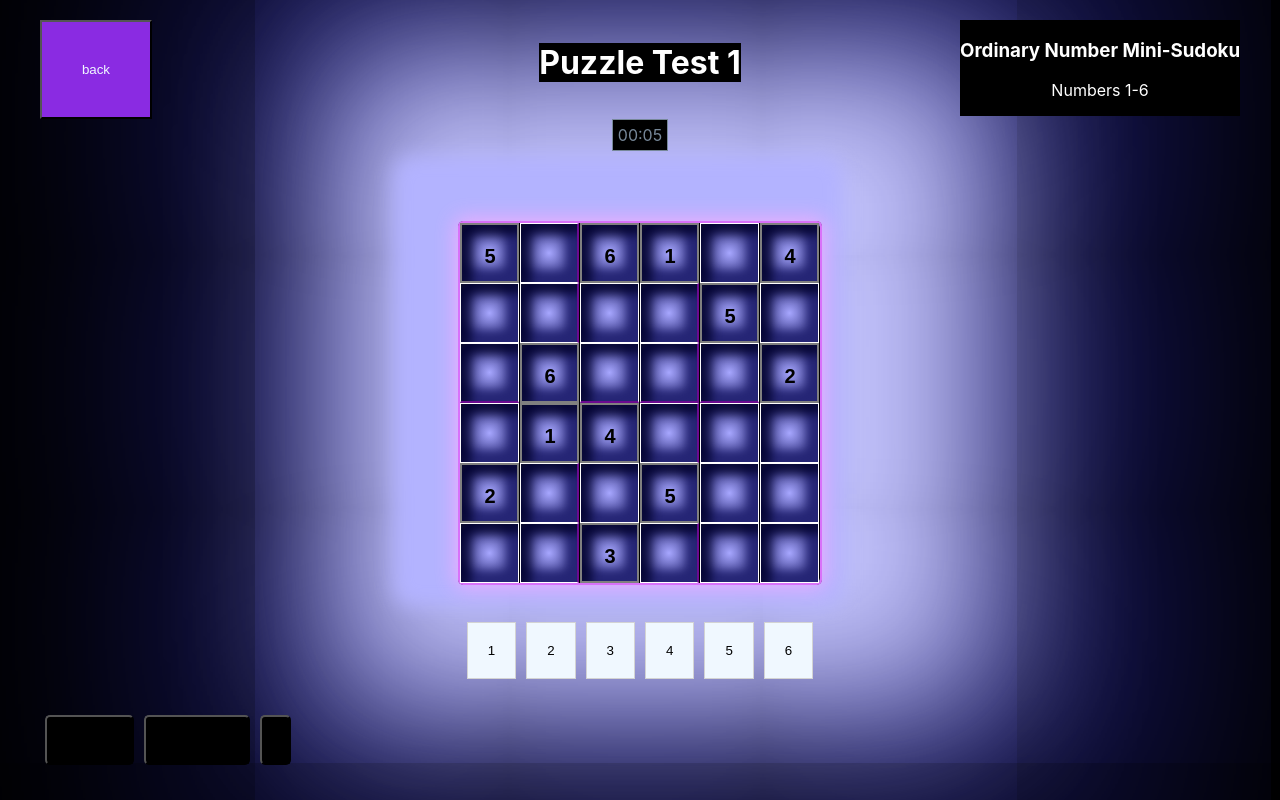
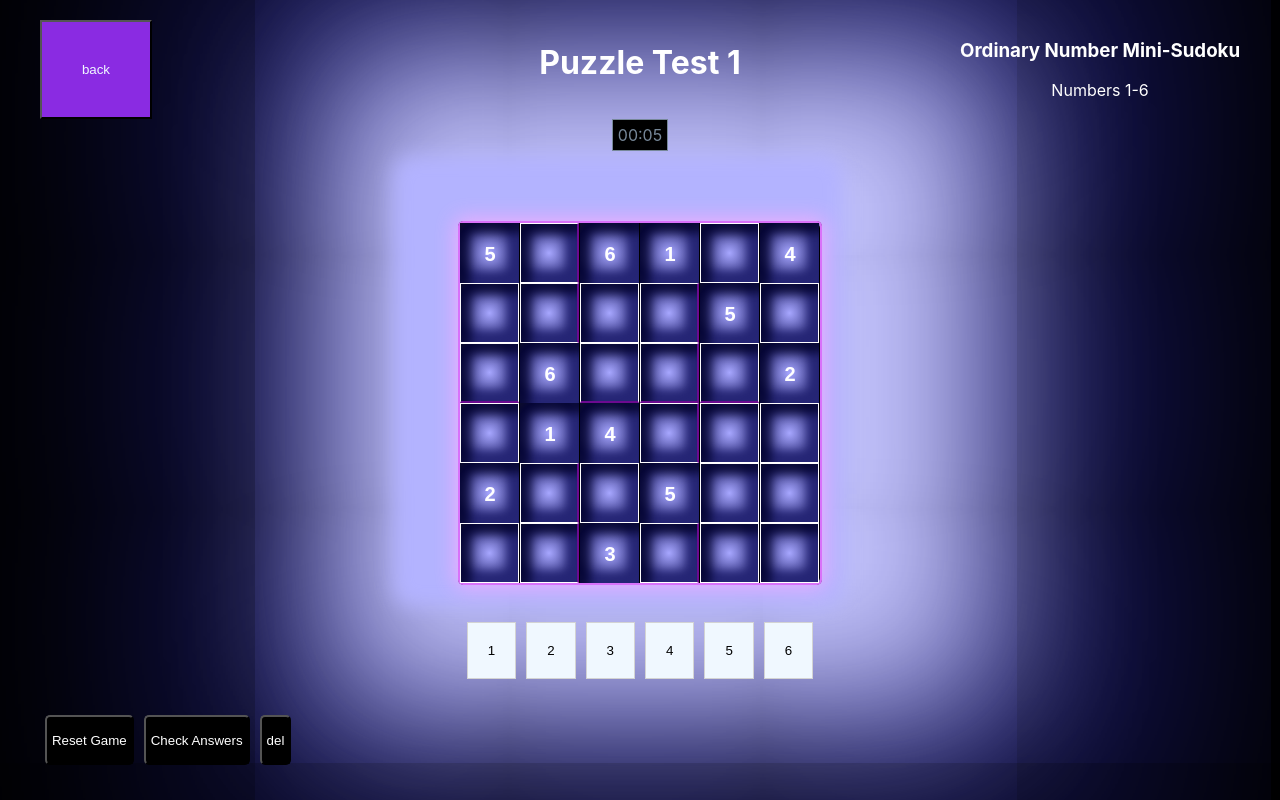
Before and after one commit to SaraDonaldson/mvp-puzzle-project, a React (Create React App) app in the folder Client/: page /puzzletest1 in a window 1280 px wide. Built offline with nearby package versions, Linux system fonts and the light colour scheme.

Commit message:
fix backgrounds and element contrast

```diff
--- a/Client/src/FeatureTests/PuzzleTest.css
+++ b/Client/src/FeatureTests/PuzzleTest.css
@@ -40,12 +40,20 @@
 .describe-puzzle{
     text-align: center;
     align-self:flex-start;
+    background: transparent;
 }
 
 h1{
     text-align: center;
     display: flex;
     justify-content: center;
+    background: transparent;
+}
+h3{
+ background: transparent;
+}
+p{
+    background: transparent;
 }
 
 .test-puzzle-input{
@@ -82,6 +90,7 @@ h1{
     height: 50px;
     padding: 5px;
     border-radius: 5px;
+    color: white;
 }
 
 /* ------------------------------------------------ */
--- a/Client/src/FeatureTests/miniSudokuGrid.css
+++ b/Client/src/FeatureTests/miniSudokuGrid.css
@@ -37,6 +37,7 @@ border-radius: 5px;
 .tile {
     width: 59px;
     height: 59.5px;
+    color: white;
     border: 0.1px solid rgb(255, 254, 255);
     box-shadow: inset 10px 10px 10px rgba(1, 1, 39, 0.764),
                 inset -10px -10px 10px rgb(38, 38, 118);
@@ -85,8 +86,9 @@ button {
 
 /* --------Clues - cannot be edited---------- */
 .original-nums{
- background-color: rgb(222, 222, 222);
- border: 2px solid gray;
+ background-color: rgb(0, 0, 0);
+ /* border: 2px solid rgb(248, 56, 255); */
+ border: none;
  transition: 0.4s;
 }
 
@@ -98,14 +100,16 @@ button {
 .selected {
     background: none;
     background-color:radial-gradient(circle, rgb(8, 8, 64) 0%, rgb(115, 115, 245) 82%, rgb(213, 214, 235) 100%) !important;
-    color: rgb(247, 4, 255);
+    color: rgb(248, 56, 255);
     box-shadow: -3px -3px 6px 0.5px #e29aff,
                 5px 5px 10px 1px rgb(11, 11, 92) ,
+                0 0 2px 2px rgb(71, 3, 73),
                 inset 2px 2px 5px 0.1px rgb(254, 219, 255),
                 inset 3px 3px 5px 0.2px rgb(249, 170, 252),
                 inset 1px 1px 8px 1px rgb(224, 7, 232),
                 inset 5px 5px 15px 1px rgb(224, 7, 232);
     border-radius: 5px;
+    border: 0.5px solid black;
 }
 
 
@@ -117,7 +121,8 @@ button {
 
 /* --------feature/button functions---------- */
 .incorrect-answer {
-    color: red;
+    color: black;
+    background: radial-gradient(circle, rgb(250, 48, 48) 0%, rgb(252, 245, 245) 82%, rgb(213, 214, 235) 100%) !important;
 }
 
 /* .tile-one {
--- a/Client/src/Screens/Styles/HomeScreen.css
+++ b/Client/src/Screens/Styles/HomeScreen.css
@@ -18,6 +18,7 @@ h1 {
     display: grid;
     flex-direction: column;
     justify-content: center;
+
 }
 
 button{
--- a/Client/src/Screens/Styles/landingScreen.css
+++ b/Client/src/Screens/Styles/landingScreen.css
@@ -24,11 +24,16 @@
 
 a:link { text-decoration: none; }
 
+.login-guest-one{
+    background: transparent;
+}
 .login-guest-one button{
     color: white;
     background-color: darkviolet;
 }
-
+.login-Sara {
+    background: transparent;
+}
 .login-Sara button{
     color: white;
     background-color: rgb(211, 88, 0);
@@ -47,11 +52,17 @@ a:link { text-decoration: none; }
     display:flex;
     align-items: center;
     margin-top: 80px;
+    background: transparent;
 
 
 }
 .new-user input {
     margin: 0;
+    background: rgba(49, 2, 94, 0.476);
+    color:#ffffff;
+}
+form {
+    background: transparent;
 }
 
 .new-user button {
@@ -63,4 +74,5 @@ a:link { text-decoration: none; }
                 inset 0 0 14px #d8c3e9;
     border-radius: 19px;
     color: white;
+
 }
```
